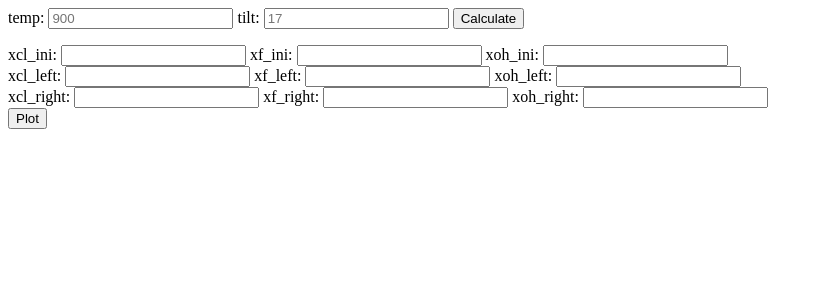
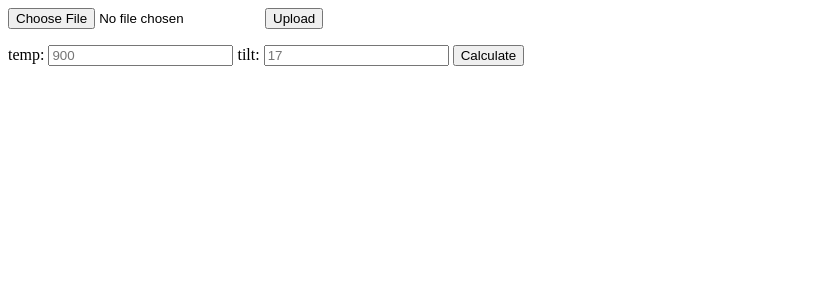
Before and after one commit to SeriousCorgi/ApTimer, a Django app: page / in a window 1280 px wide. Shown: the top 300 px of the page, without its empty margins (0-823 px from the left). Run offline with Django 3.2, Linux system fonts and the light colour scheme; some libraries are stand-ins or nearby versions.

Commit message:
Add upload function

```diff
--- /dev/null
+++ b/aptimer_cal/forms.py
@@ -0,0 +1,4 @@
+from django import forms
+
+class ExcelForm(forms.Form):
+    excel = forms.FileField()
--- a/aptimer_cal/urls.py
+++ b/aptimer_cal/urls.py
@@ -1,19 +1,21 @@
 from django.urls import path, include
 from rest_framework import routers
 
-from .views import DiffView, IniBoundView, DisTimeView
+from .views import DiffView, ExcelView
 
 router = routers.DefaultRouter()
 
 # router.register(r'cal', CalView, basename="cal")
 
 urlpatterns = [
+    path('excel', ExcelView.as_view(), name="excel"),
+
     # /diff?temp=900&tilt=17
     path('diff', DiffView.as_view(), name="diffusivity"),
 
     # /inibound?xcl_ini=0.14&xcl_left=0.22&xcl_right=0.14&xf_ini=0.69&xf_left=0.78&xf_right=0.69&xoh_ini=0.17&xoh_left=0.0&xoh_right=0.17
-    path('inibound', IniBoundView.as_view(), name="inibound"),
+    # path('inibound', IniBoundView.as_view(), name="inibound"),
 
     # /distime?dx=0.5&dt=1&iteration=230
-    path('distime', DisTimeView.as_view(), name="distime"),
+    # path('distime', DisTimeView.as_view(), name="distime"),
 ]
--- a/static/js/index.js
+++ b/static/js/index.js
@@ -1,5 +1,34 @@
 $(document).ready(function () {
     console.log("loaded index.js");
+
+    $(".button-upload").click(function () {
+        let fd = new FormData();
+        $excel = $('.upload #upload-file')[0].files[0];
+        fd.append('excel', $excel);
+
+        $.ajax({
+            url: 'http://localhost:8000/api/excel',
+            type: 'post',
+            data: fd,
+            cache: false,
+            contentType: false,
+            processData: false,
+            success: function (data) {
+                console.log("succes");
+                console.log(data)
+                Plotly.newPlot('plot', [{
+                    x: [1, 2, 3, 4, 5],
+                    y: [1, 2, 4, 8, 16],
+                    mode: 'lines+markers',
+                    type: 'scatter'
+                }]);
+            },
+            error: function (data) {
+                console.log("error");
+
+            }
+        });
+    });
 
     $(".button-cal").click(function () {
         $(".calculation-result").empty()
@@ -33,12 +62,5 @@ $(document).ready(function () {
         $xcl_right = $(".plot-input #xcl_right").val();
         $xf_right = $(".plot-input #xf_right").val();
         $xoh_right = $(".plot-input #xoh_right").val();
-
-        Plotly.newPlot('plot', [{
-            x: [1, 2, 3, 4, 5],
-            y: [1, 2, 4, 8, 16],
-            mode: 'lines+markers',
-            type: 'scatter'
-        }])
     });
 });
--- a/templates/index.html
+++ b/templates/index.html
@@ -17,6 +17,12 @@
 </head>
 
 <body>
+    <form class="upload">
+        <input type="file" id="upload-file">
+        <button class="button-upload" type="button">Upload</button>
+    </form>
+    <div id="plot"></div>
+
     <form class="diffusivity-cal" method="GET">
         temp:
         <input type="text" placeholder="900" id="temp">
@@ -27,30 +33,6 @@
 
     <div class="calculation-result"></div>
 
-    <form class="plot-input">
-        xcl_ini:
-        <input type="text" id="xcl_ini">
-        xf_ini:
-        <input type="text" id="xf_ini">
-        xoh_ini:
-        <input type="text" id="xoh_ini"><br>
-        xcl_left:
-        <input type="text" id="xcl_left">
-        xf_left:
-        <input type="text" id="xf_left">
-        xoh_left:
-        <input type="text" id="xoh_left"><br>
-        xcl_right:
-        <input type="text" id="xcl_right">
-        xf_right:
-        <input type="text" id="xf_right">
-        xoh_right:
-        <input type="text" id="xoh_right"><br>
-        <button class="button-plot" type="button">Plot</button>
-    </form>
-
-    <div id="plot"></div>
-
 </body>
 
 </html>
```
Also changed, not shown: aptimer_cal/serializers.py (+18 -18 lines), aptimer_cal/views.py (+32 -19 lines).
